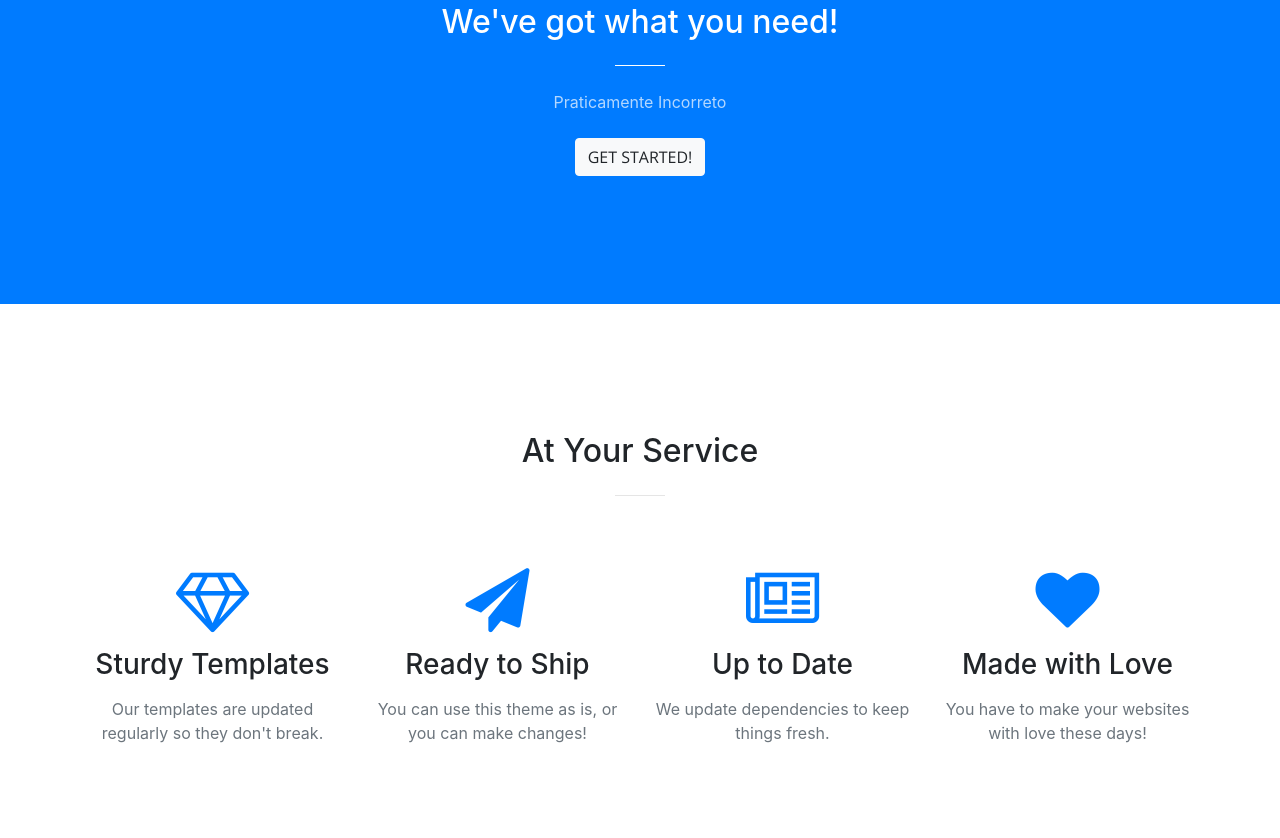
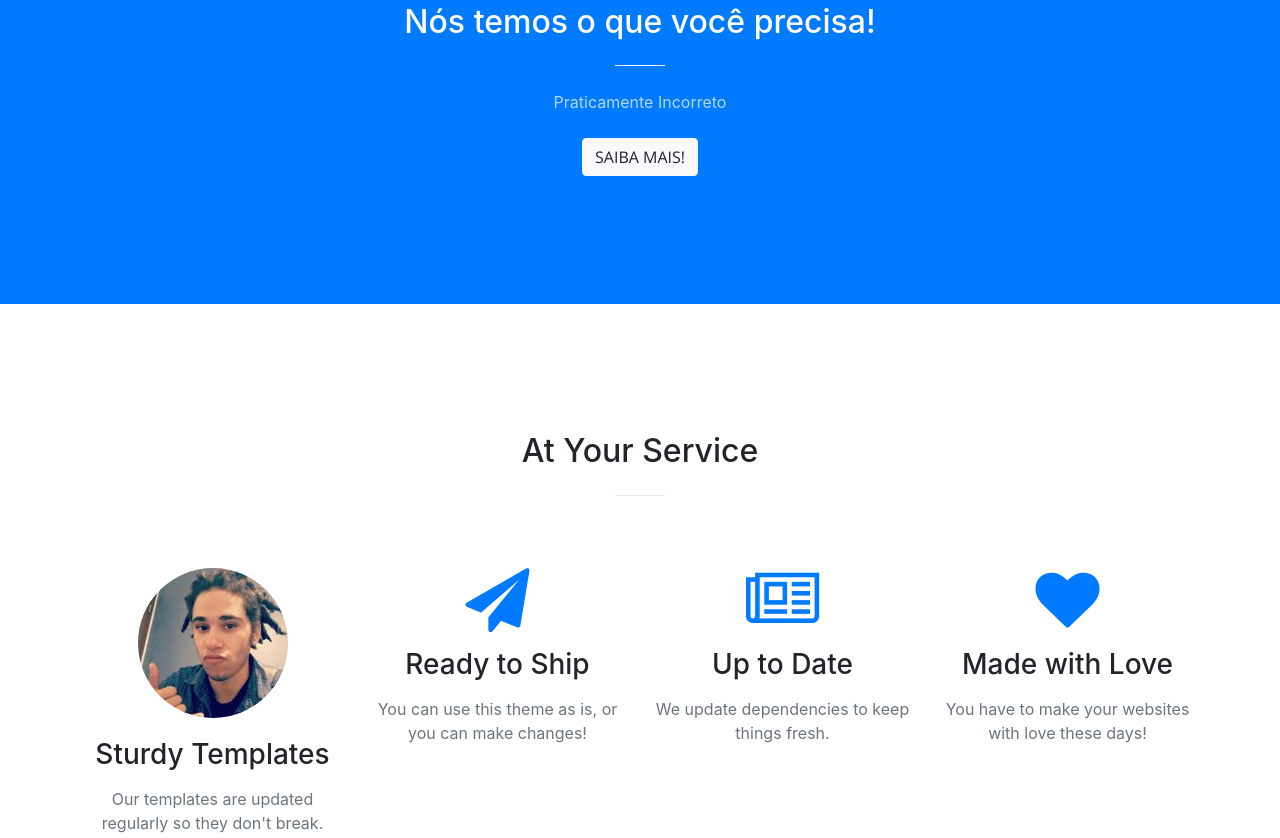
Before and after one commit to pioficial/pioficial.github.io, a website with bundled scripts: page index.html in a window 1280 px wide. Shown: the part 925-1763 px from the top of the page. Built offline with nearby package versions, Linux system fonts and the light colour scheme.

Commit message:
Alteracoes frontPage

```diff
--- /dev/null
+++ b/css/main.css
@@ -0,0 +1,3 @@
+.margin-bottom-20 {
+	margin-bottom: 20px;
+}
--- a/index.html
+++ b/index.html
@@ -24,6 +24,8 @@
     <!-- Custom styles for this template -->
     <link href="css/creative.min.css" rel="stylesheet">
 
+    <!-- App css -->
+    <link href="css/main.css" rel="stylesheet">
   </head>
 
   <body id="page-top">
@@ -41,10 +43,10 @@
               <a class="nav-link js-scroll-trigger" href="#about">Sobre</a>
             </li>
             <li class="nav-item">
-              <a class="nav-link js-scroll-trigger" href="#services">Services</a>
+              <a class="nav-link js-scroll-trigger" href="#services">Membros</a>
             </li>
             <li class="nav-item">
-              <a class="nav-link js-scroll-trigger" href="#portfolio">Shows</a>
+              <a class="nav-link js-scroll-trigger" href="#portfolio">Galeria</a>
             </li>
             <li class="nav-item">
               <a class="nav-link js-scroll-trigger" href="#contact">Contato</a>
@@ -75,10 +77,10 @@
       <div class="container">
         <div class="row">
           <div class="col-lg-8 mx-auto text-center">
-            <h2 class="section-heading text-white">We've got what you need!</h2>
+            <h2 class="section-heading text-white">Nós temos o que você precisa!</h2>
             <hr class="light my-4">
             <p class="text-faded mb-4">Praticamente Incorreto</p>
-            <a class="btn btn-light btn-xl js-scroll-trigger" href="#services">Get Started!</a>
+            <a class="btn btn-light btn-xl js-scroll-trigger" href="#services">Saiba Mais!</a>
           </div>
         </div>
       </div>
@@ -97,7 +99,7 @@
         <div class="row">
           <div class="col-lg-3 col-md-6 text-center">
             <div class="service-box mt-5 mx-auto">
-              <i class="fa fa-4x fa-diamond text-primary mb-3 sr-icons"></i>
+              <img class="rounded-circle margin-bottom-20" src="./img/participantes/pedro.jpg" />
               <h3 class="mb-3">Sturdy Templates</h3>
               <p class="text-muted mb-0">Our templates are updated regularly so they don't break.</p>
             </div>
```
Also changed, not shown: img/img.jpg (added), img/lugares/pub a.jpg (added), img/participantes/barbosa.jpg (added), img/participantes/leo.jpg (added), img/participantes/pedro.jpg (added), img/participantes/thiguet.jpg (added), img/pecas_graficas/Logoteste.jpg (added), 4 other files.
